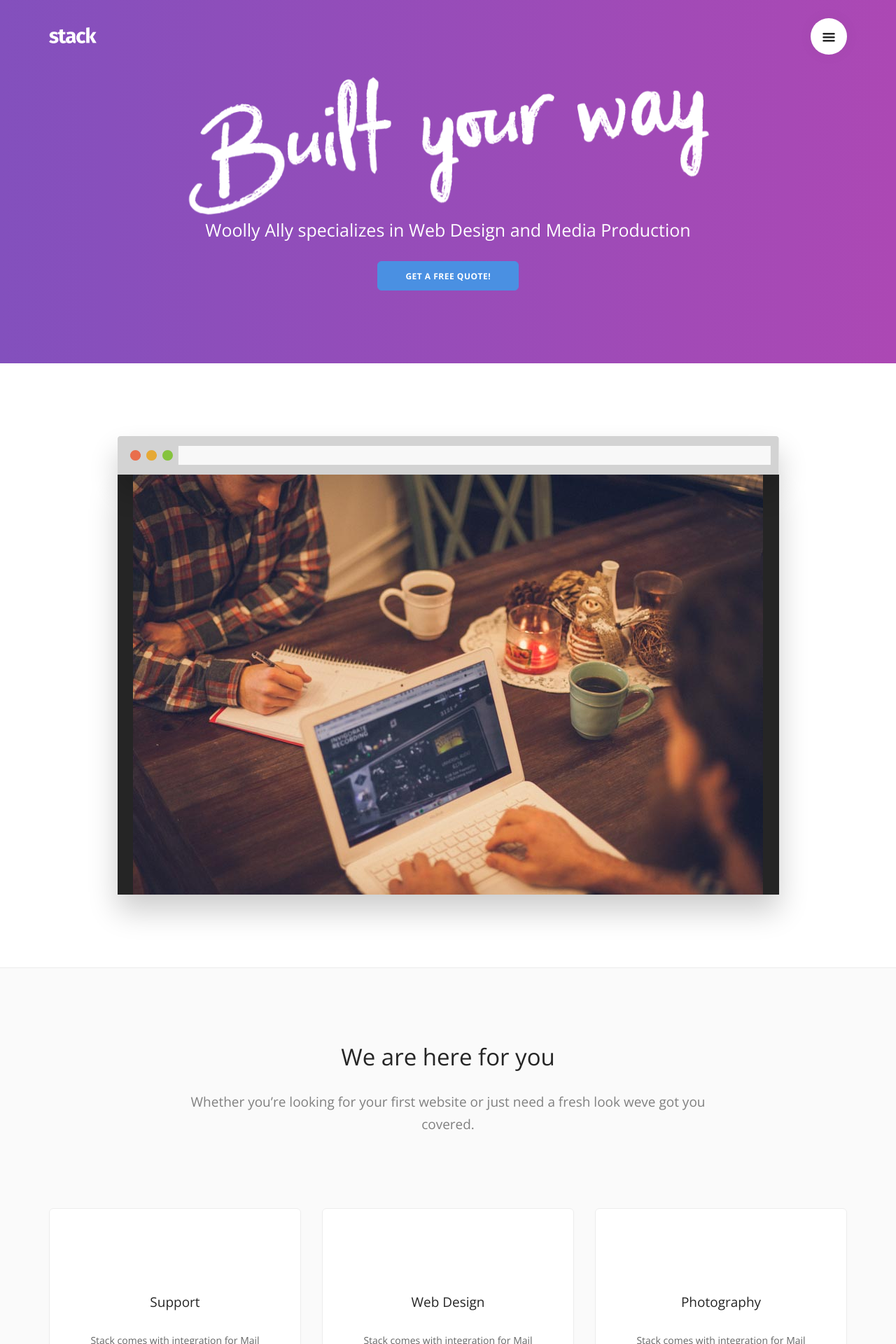
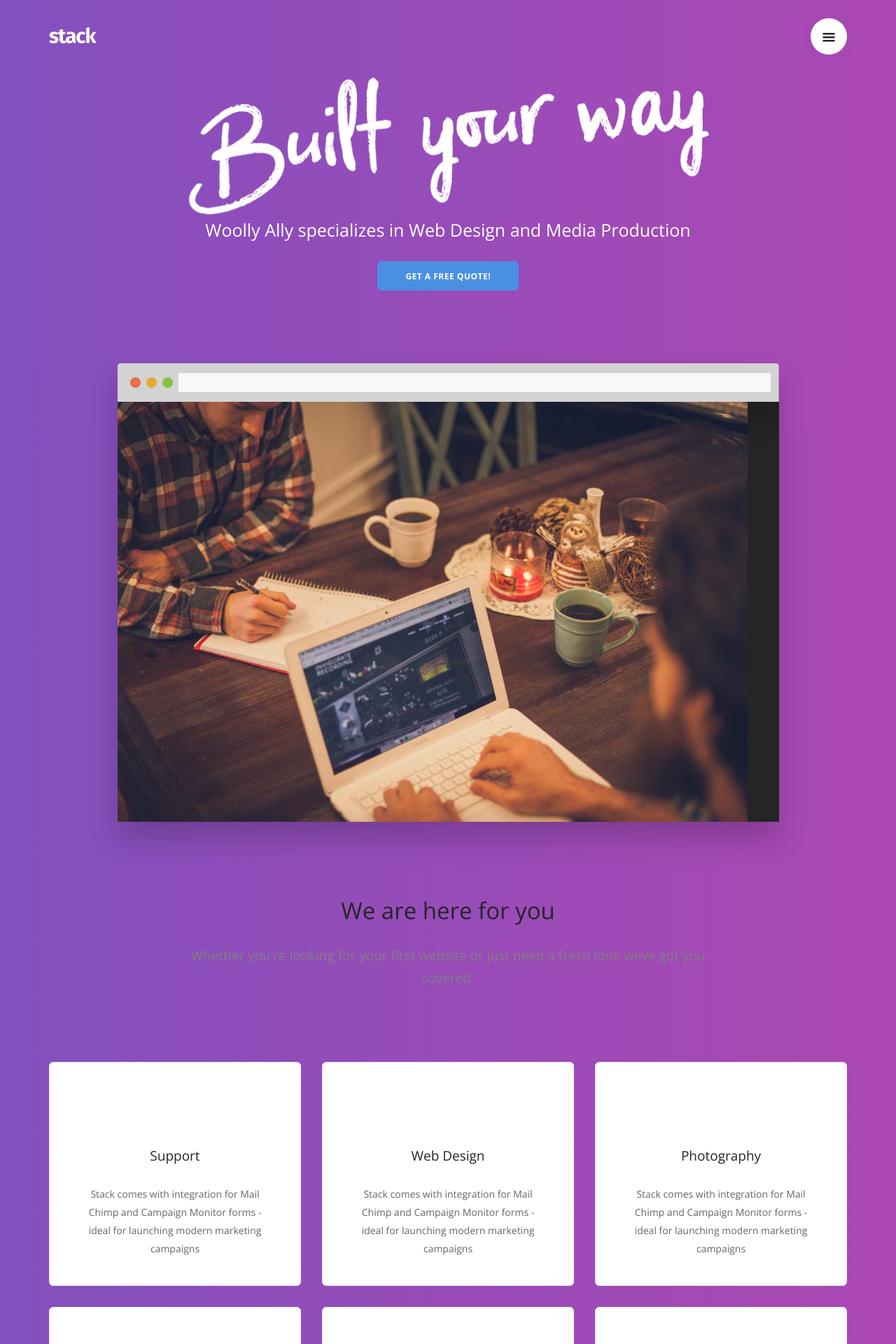
Before and after one commit to WoollyAlly/WoollyAllyTest, a Jekyll site: the page built from index.html, in a window 1280 px wide. Shown: the top 1920 px of the page at 70% size. Built offline with Jekyll 4.4.1, drawn with Linux system fonts in a browser that asks for light colours; some web fonts are replaced.

Commit message:
Updated '_includes/home.html' via CloudCannon

```diff
--- a/_includes/home.html
+++ b/_includes/home.html
@@ -16,7 +16,7 @@
     </div>
     <!--end of container-->
 </section>
-<section class="text-center">
+<sectionclass="imagebg text-center" data-gradient-bg="#4876BD,#5448BD,#8F48BD,#BD48B1">
     <div class="container">
         <div class="row">
             <div class="col-sm-12 col-md-10 col-md-offset-1 animated bounceInUp">
```
